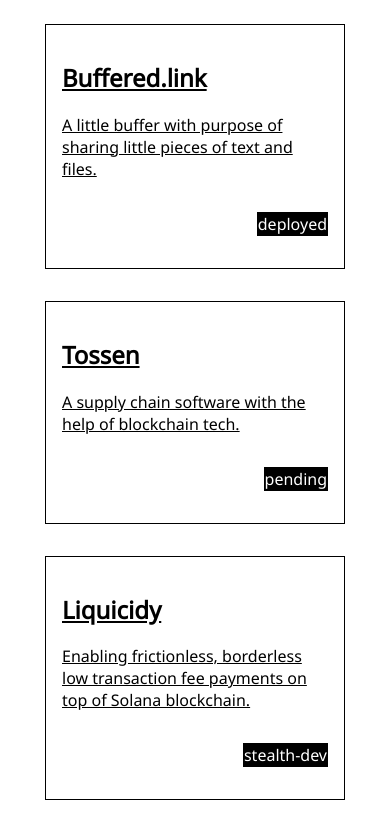
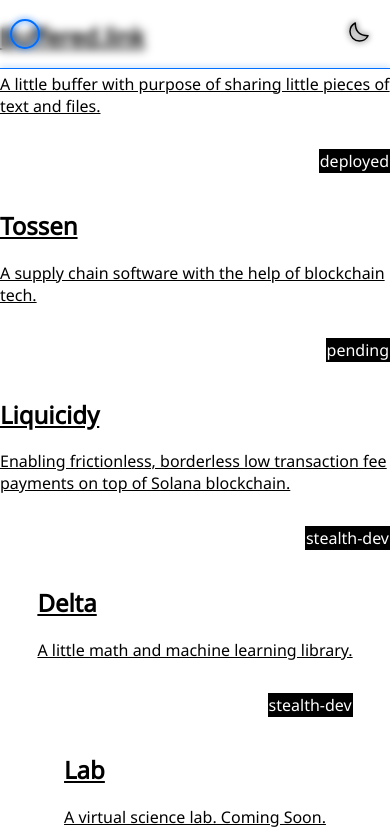
Before and after one commit to JosiasAurel/webspace, a Next.js app: page /projects in a window 390 px wide. Shown: the top 830 px of the page. Built offline with nearby package versions, Linux system fonts and the light colour scheme.

Commit message:
move Header to _app and fix: header not fitting screen on mobile

```diff
--- a/components/Header.tsx
+++ b/components/Header.tsx
@@ -3,9 +3,16 @@
 import styles from "../styles/components.module.css";
 
 const Header: React.FC = (): JSX.Element => {
-
     return (
         <header className={styles.header}>
+            <nav>
+                <div className={styles.circle}>
+
+                </div>
+                <button className={styles.colorSwitch}>
+                    <img src="/moon.svg" alt="moon" />
+                </button>
+            </nav>
         </header >
     )
 }
--- a/pages/_app.tsx
+++ b/pages/_app.tsx
@@ -2,10 +2,16 @@
 import React from "react";
 import "../styles/global.css";
 import { AppProps } from "next/app";
+import Header from "../components/Header";
 
 
 const JosiasAurelDev: React.FC<AppProps> = ({ Component, pageProps }) => {
-    return <Component {...pageProps} />;
+    return (
+        <>
+            <Header />
+            <Component {...pageProps} />
+        </>
+    );
 }
 
 export default JosiasAurelDev;
--- a/pages/index.tsx
+++ b/pages/index.tsx
@@ -16,7 +16,6 @@
     //console.log(props);
     return (
         <div className={styles.homePage}>
-
             <Head>
                 <title>Josias Aurel</title>
             </Head>
--- a/styles/components.module.css
+++ b/styles/components.module.css
@@ -1,39 +1,38 @@
-.project {
-  background-color: white;
-  border: solid 1px black;
-  margin: 1em;
-  padding: 1em;
-  max-width: 300px;
-  min-width: 300px;
+
+.header {
+  padding: 1em 0;
+  position: fixed;
+  top: 0px;
+  background-color: transparent;
+  margin: 0;
+  font-size: 100%;
+  width: 100vw;
+  backdrop-filter: blur(3px);
+  display: flex;
+  justify-content: center;
+  align-items: center;
+  border-bottom: solid 1px rgb(0, 110, 255);
 }
 
-.header {
-  background-color: white;
-  margin: 0.5em 0;
-  font-size: 100%;
-  width: 100vw;
-}
-.header,
 .header nav {
+  width: 95%;
   display: flex;
-  justify-content: space-evenly;
+  flex-direction: row;
+  justify-content: space-between;
   align-items: center;
 }
 
-.header h2 {
-  margin: 0.5em 1em;
-  cursor: pointer;
+.header .circle {
+  width: 30px;
+  height: 30px;
+  border: solid 2px rgb(0, 110, 255);
+  border-radius: 50%;
 }
 
-.header nav * {
-  padding: 0.5em 1em;
-  margin: 0 1em;
-  text-decoration: none;
-}
-
-.header nav *:hover {
-  color: white;
-  background-color: black;
+.header button {
+  margin: 0;
+  border: solid transparent;
+  background-color: transparent;
 }
 
 .postCard {
@@ -65,10 +64,3 @@
   word-wrap: break-word;
   text-align: center;
 }
-
-@media screen and (max-width: 500px) {
-  .header {
-    font-size: 50%;
-    width: 90vw;
-  }
-}
--- a/styles/index.module.css
+++ b/styles/index.module.css
@@ -15,7 +15,7 @@
 }
 
 .homePage main {
-  margin: 1em 0;
+  margin: 4.2em 0;
   display: flex;
   flex-direction: column;
   justify-content: space-evenly;
```
